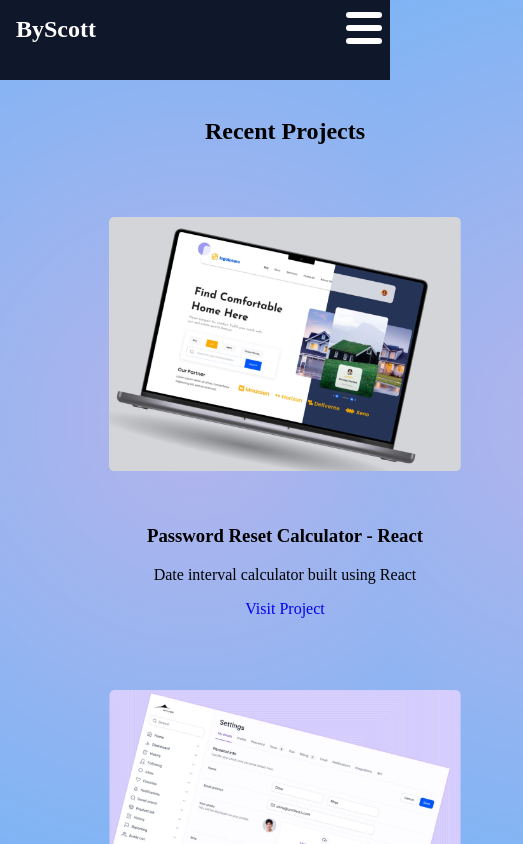
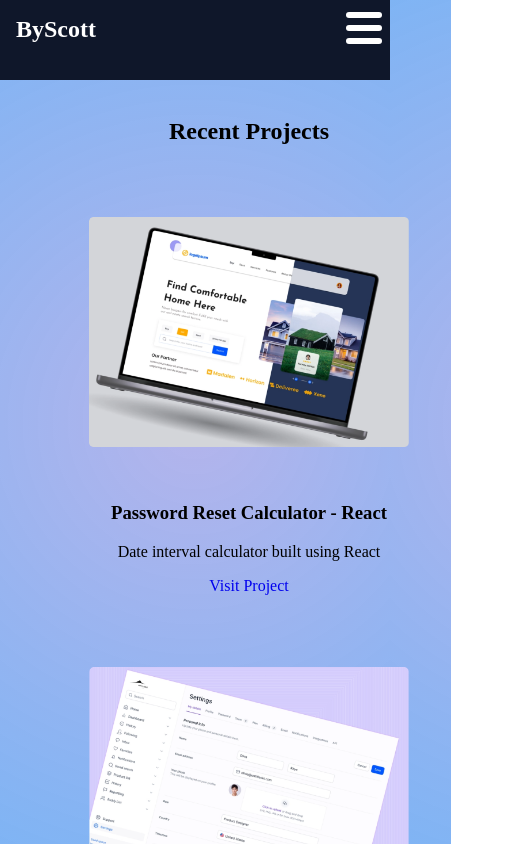
Before and after one commit to pawscanthack/portfolio, a React (Create React App) app: page /projects in a window 390 px wide. Shown: the top 844 px of the page, 523 px wide, since content can reach past the window. Built offline with nearby package versions, Linux system fonts and the light colour scheme.

Commit message:
adjusted media query to flex

```diff
--- a/src/css/projects.css
+++ b/src/css/projects.css
@@ -29,10 +29,16 @@
 @media (max-width: 600px) {
   .project-image {
     border-radius: 8px;
-    max-width: 26em;
+    max-width: 24em;
     padding: 2em;
   }
-
+  .project-content {
+    display: flex;
+    flex-direction: column;
+    justify-content: space-around;
+    align-items: center;
+    max-width: 24em;
+  }
   .github-link-container img {
     max-width: 10em;
   }
```
